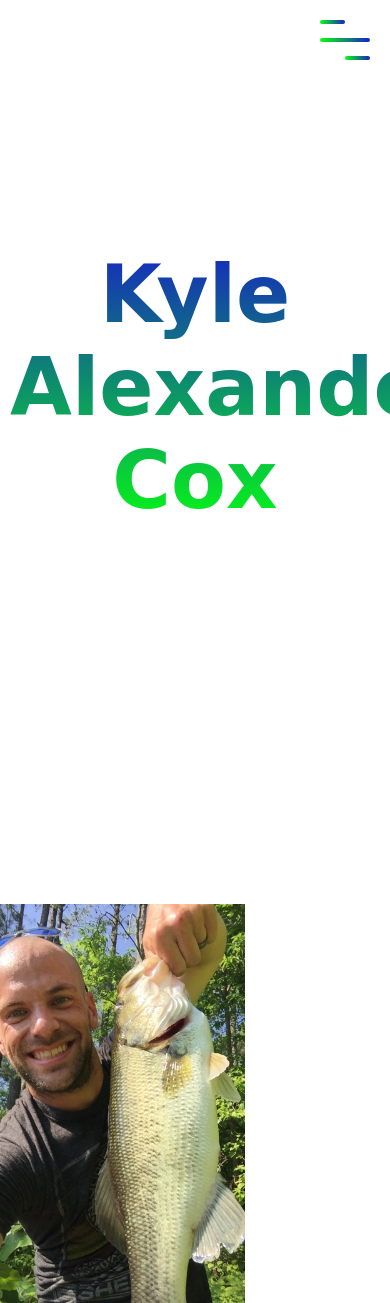
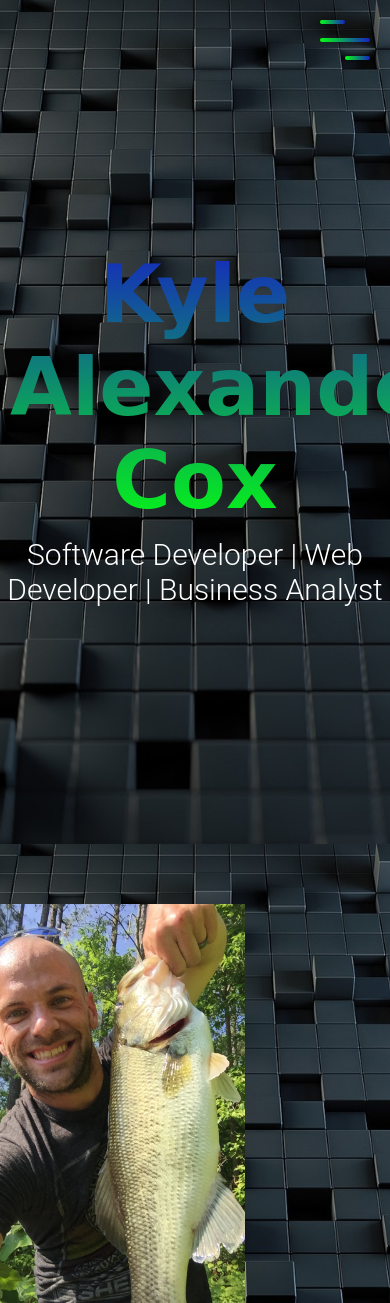
Before and after one commit to kylecox213/Pro-Portfolio, a PHP site: page / in a window 390 px wide; the page is wider, and only the part inside the window is pictured. Shown: the top 1303 px of that part. Run offline with PHP 8.4, Linux system fonts and the light colour scheme; some libraries are stand-ins or nearby versions.

Commit message:
css stylings error correction; mobile responsiveness repairs

```diff
--- a/assets/css/style.css
+++ b/assets/css/style.css
@@ -15,10 +15,13 @@
 }
 
 body{
-    width: 100%;
-    height: 100%;
-    background: url("../images/abstract.jpg") no-repeat center fixed;
+    height: 100vh;
+    background-image: url("../images/abstract.jpg");
+    background-position: center center;
+    background-attachment: fixed;
+    background-repeat: no-repeat;
     background-size: cover;
+
 }
 
 section {
@@ -701,9 +704,6 @@
 
 @media screen and (max-width: 600px) {
 
-    body {
-        background-size: auto auto;
-    }
     .menu-toggler{
         top: 2rem;
         right: 2rem;
@@ -779,3 +779,4 @@
         right: 2rem;
     }
 }
+}
```
